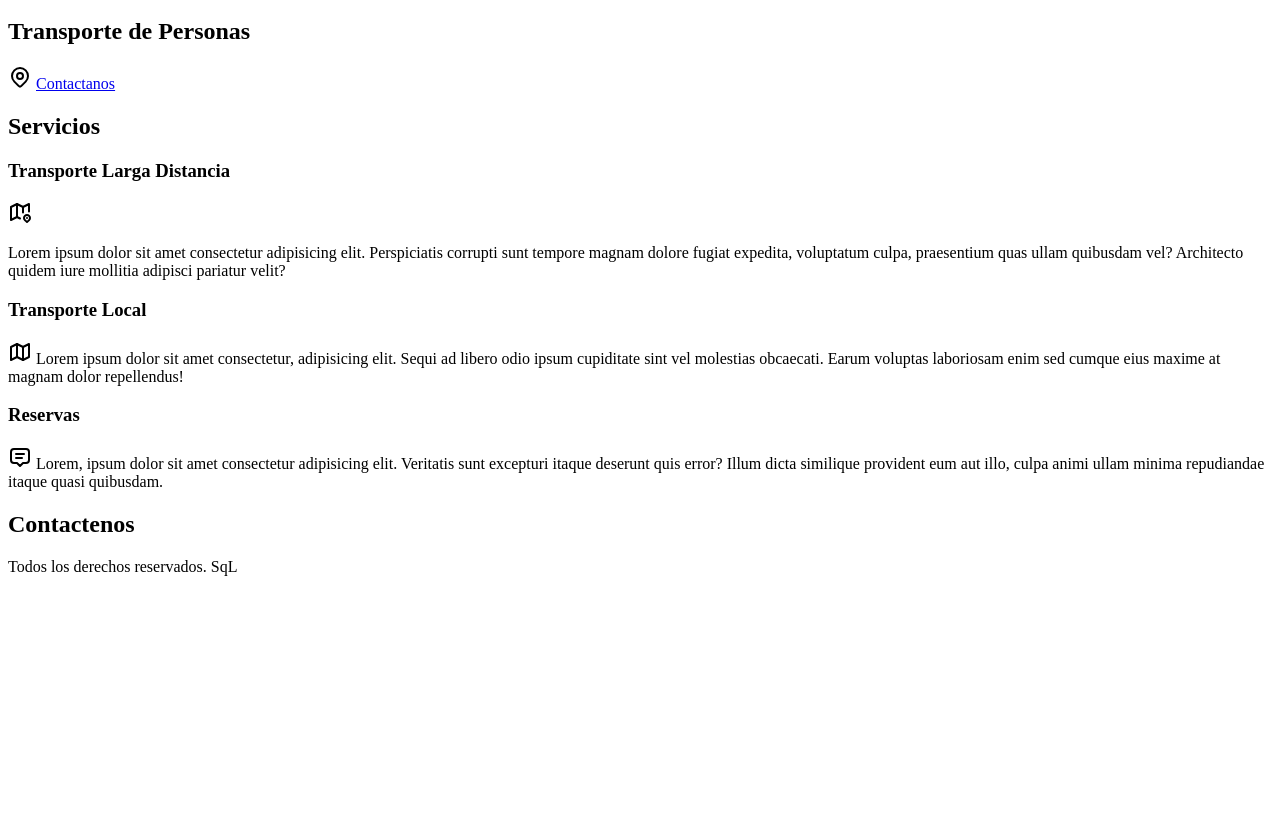
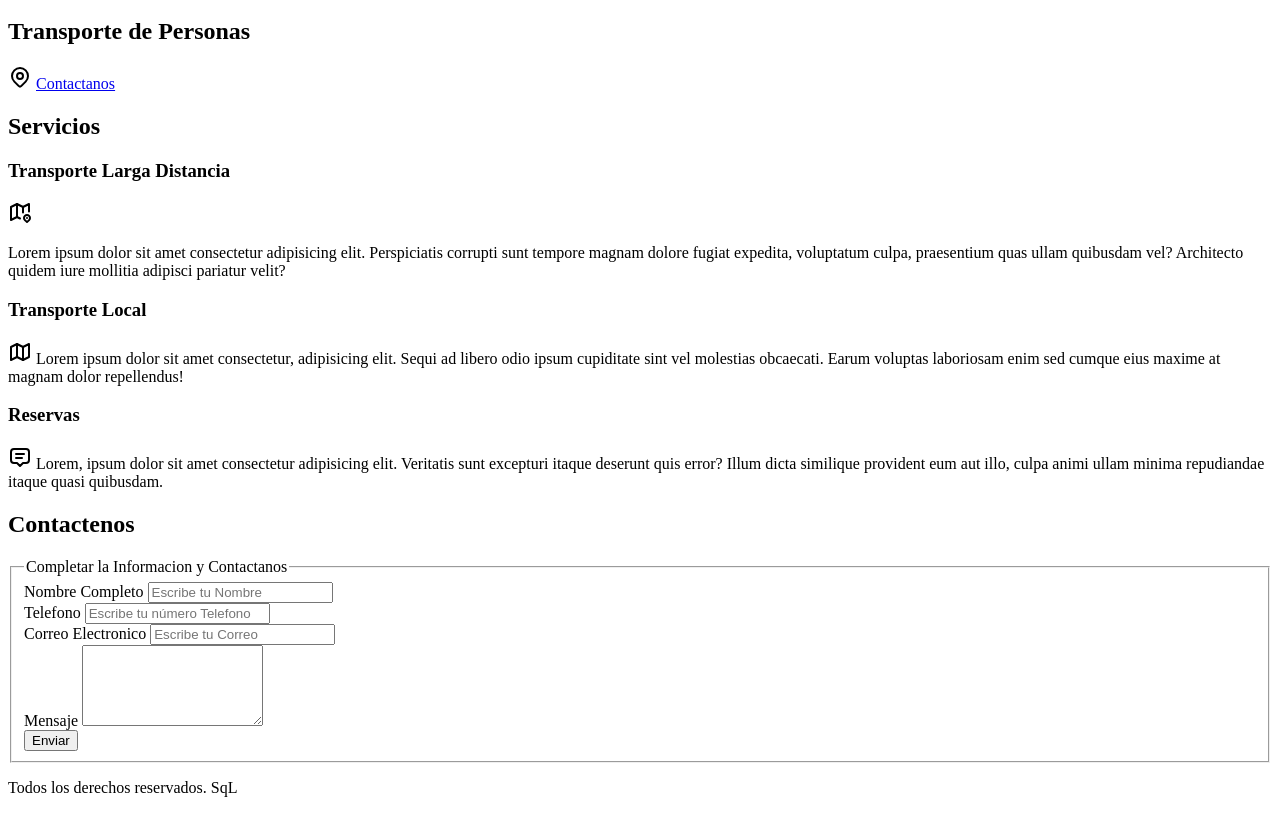
Before and after one commit to Steveq18/TaxiApp, a plain HTML site: page index.html in a window 1280 px wide. Shown: the part 100-913 px from the top of the page. Before the commit the page ends 800 px from the top, so only its background shows below. Drawn offline with Linux system fonts and the light colour scheme.

Commit message:
Agregado de formulario

```diff
--- a/index.html
+++ b/index.html
@@ -59,6 +59,33 @@ Lorem, ipsum dolor sit amet consectetur adipisicing elit. Veritatis sunt exceptu
 </section>
    <section>
     <h2>Contactenos</h2>
+    <form >
+        <fieldset>
+            <legend>Completar la Informacion y Contactanos</legend>
+            <div>
+                  <label for="txtnombre" >Nombre Completo</label>
+            <input type="text" name="txtnombre" id="txtnombre"  placeholder="Escribe tu Nombre">
+            </div>
+          <div>
+            <label for="txt Telefono">Telefono</label>
+            <input type="tel" name="txt Telefono" id="txt Telefono" placeholder="Escribe tu número Telefono">
+          </div>
+
+          <div>
+             <label  for="txt Correo">Correo Electronico</label>
+            <input type="email" name="txt Correo" id="txt Correo" placeholder="Escribe tu Correo">
+          </div>
+
+          <div>
+           <label for="txtMensaje" >Mensaje</label>
+            <textarea name="txtMensaje" id="txtMensaje" rows="5"></textarea>
+          </div>
+
+            <div>
+                <input type="submit" value="Enviar">
+            </div>
+        </fieldset>
+    </form>
    </section>
 
 </main>
```
